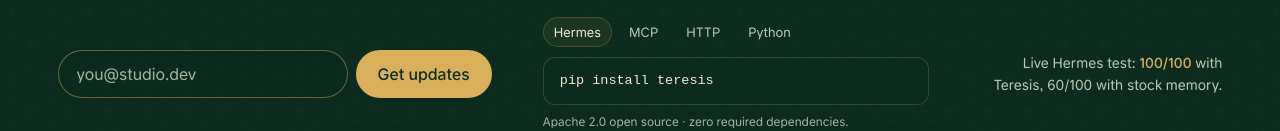
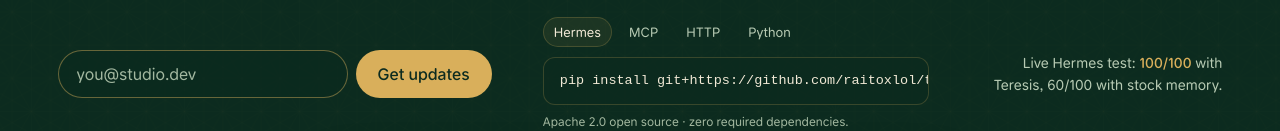
Before and after one commit to raitoxlol/teresis, a React (Vite) app in the folder site/: page / in a window 1280 px wide. Shown: the part 671-802 px from the top of the page. Built offline with nearby package versions, Linux system fonts and the light colour scheme; no server answers.

Commit message:
site: use working GitHub pip install URL until PyPI publish

```diff
--- a/site/src/content.ts
+++ b/site/src/content.ts
@@ -84,9 +84,9 @@ export const STEPS: Step[] = [
 ];
 
 export const SNIPPETS = {
-  Hermes: `pip install teresis
+  Hermes: `pip install git+https://github.com/raitoxlol/teresis.git
 teresis hermes install && hermes config set memory.provider teresis`,
-  MCP: `pip install teresis
+  MCP: `pip install git+https://github.com/raitoxlol/teresis.git
 claude mcp add teresis -- teresis serve --scope project/atlas --scope user`,
   HTTP: `teresis http --port 7077 --scope global &
 curl -s localhost:7077/tools/memory_recall \\
@@ -116,6 +116,6 @@ export const FAQ = [
   },
   {
     q: 'How is it licensed?',
-    a: 'Teresis is open source under the Apache 2.0 license. Install it with pip or browse the source on GitHub.',
+    a: 'Teresis is open source under the Apache 2.0 license. Install it from GitHub with pip or browse the source on GitHub.',
   },
 ];
```
